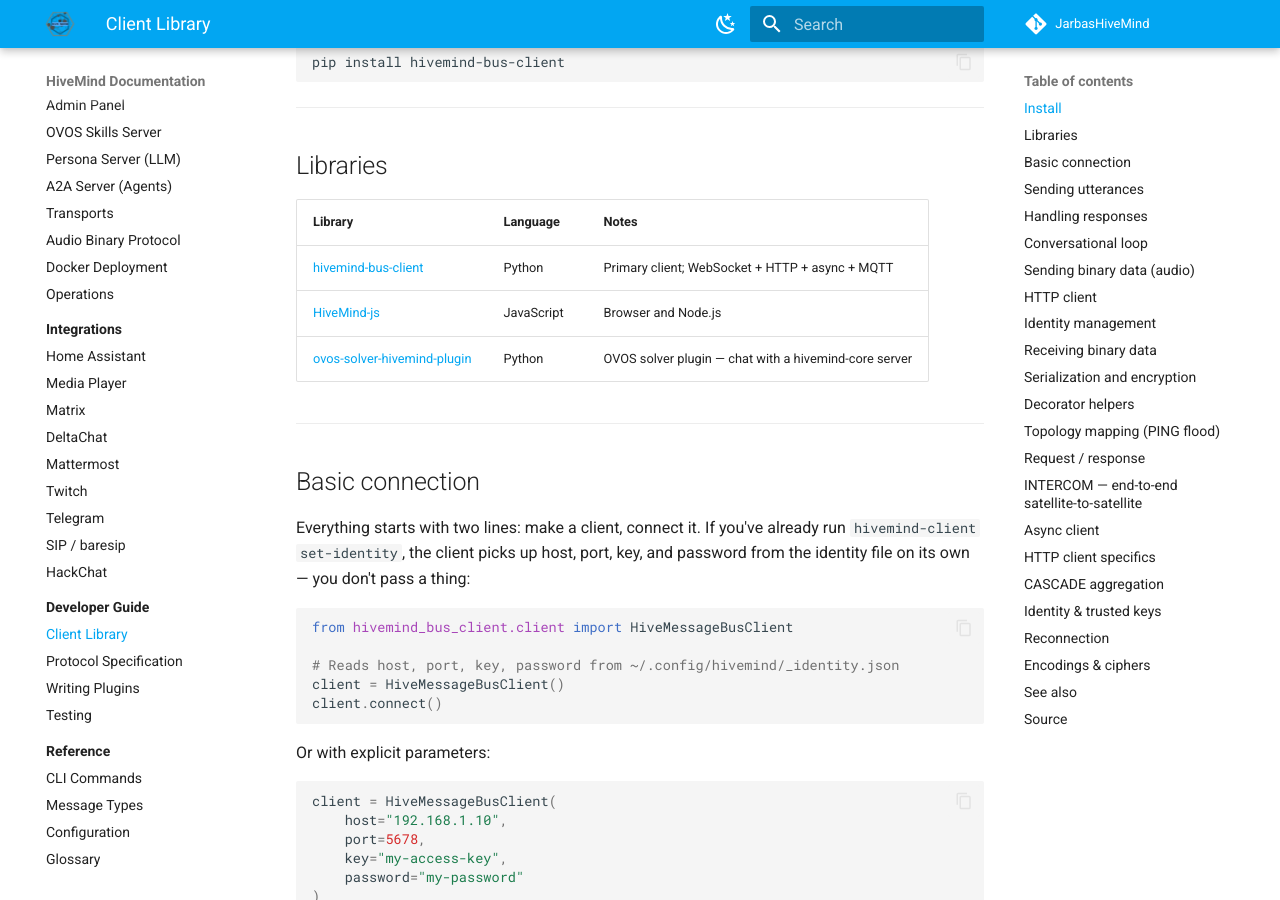
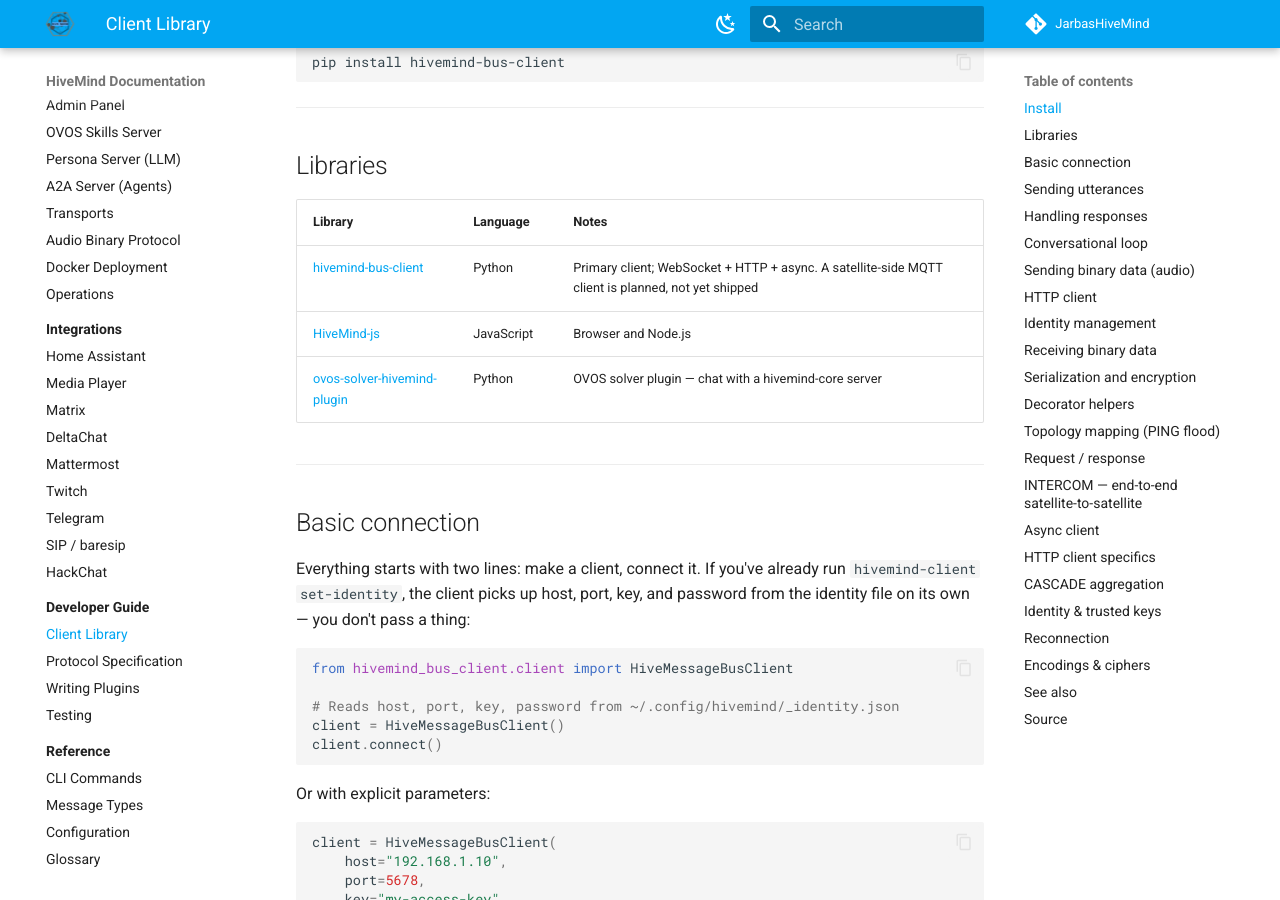
Before and after one commit to JarbasHiveMind/HiveMind-community-docs, an MkDocs documentation site: the page built from docs/developers/client-library.md, in a window 1280 px wide and 900 px high, scrolled down 771 px. Built offline with MkDocs 1.6.1 and Material for MkDocs 9.7.7, drawn with Linux system fonts in a browser that asks for light colours.

Commit message:
fix: client-library.md claimed the Python client already supports MQTT
The libraries table said hivemind-bus-client supports "WebSocket +
HTTP + async + MQTT," contradicting the same page's own "Three
flavours" framing (sync/async/HTTP, no MQTT) and
concepts/plugins.md's explicit statement that a satellite-side MQTT
client is planned but not shipped. Verified against
hivemind-websocket-client origin/dev: no MQTT class exists, and
`git grep -i mqtt` across the whole repo tree returns zero hits.
Corrected the table row.

Co-Authored-By: Claude Fable 5 <noreply@anthropic.com>

```diff
--- a/docs/developers/client-library.md
+++ b/docs/developers/client-library.md
@@ -31,7 +31,7 @@ pip install hivemind-bus-client
 
 | Library | Language | Notes |
 |---|---|---|
-| [hivemind-bus-client](https://github.com/JarbasHiveMind/hivemind-websocket-client) | Python | Primary client; WebSocket + HTTP + async + MQTT |
+| [hivemind-bus-client](https://github.com/JarbasHiveMind/hivemind-websocket-client) | Python | Primary client; WebSocket + HTTP + async. A satellite-side MQTT client is planned, not yet shipped |
 | [HiveMind-js](https://github.com/JarbasHiveMind/HiveMind-js) | JavaScript | Browser and Node.js |
 | [ovos-solver-hivemind-plugin](https://github.com/JarbasHiveMind/ovos-solver-hivemind-plugin) | Python | OVOS solver plugin — chat with a hivemind-core server |
 
```
